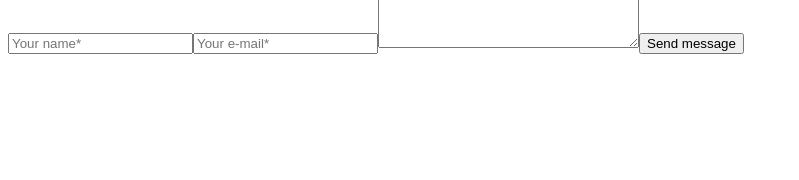
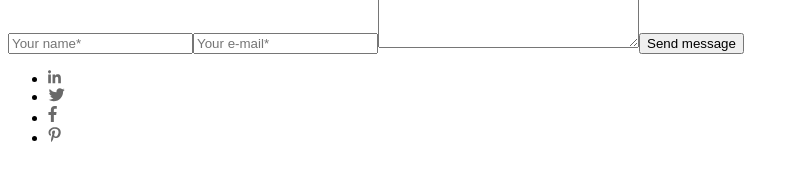
Before and after one commit to oberemok-oksana/feedback-form, a React (Vite) app: page / in a window 1280 px wide. Shown: the part 188-368 px from the top of the page, without its empty margins (0-799 px from the left). Built offline with nearby package versions, Linux system fonts and the light colour scheme.

Commit message:
add footer with list of social-media

```diff
--- a/src/App.jsx
+++ b/src/App.jsx
@@ -31,6 +31,30 @@ function App() {
           </button>
         </form>
       </main>
+      <footer className="footer">
+        <ul className="social-media-list">
+          <li>
+            <a href="https://www.instagram.com/">
+              <img src="/public/icons/instagram.svg" alt="instagram" />
+            </a>
+          </li>
+          <li>
+            <a href="https://twitter.com/">
+              <img src="/public/icons/twitter.svg" alt="twitter" />
+            </a>
+          </li>
+          <li>
+            <a href="https://www.facebook.com/">
+              <img src="/public/icons/facebook.svg" alt="facebook" />
+            </a>
+          </li>
+          <li>
+            <a href="https://www.pinterest.com/">
+              <img src="/public/icons/pinterest.svg" alt="pinterest" />
+            </a>
+          </li>
+        </ul>
+      </footer>
     </>
   );
 }
```
